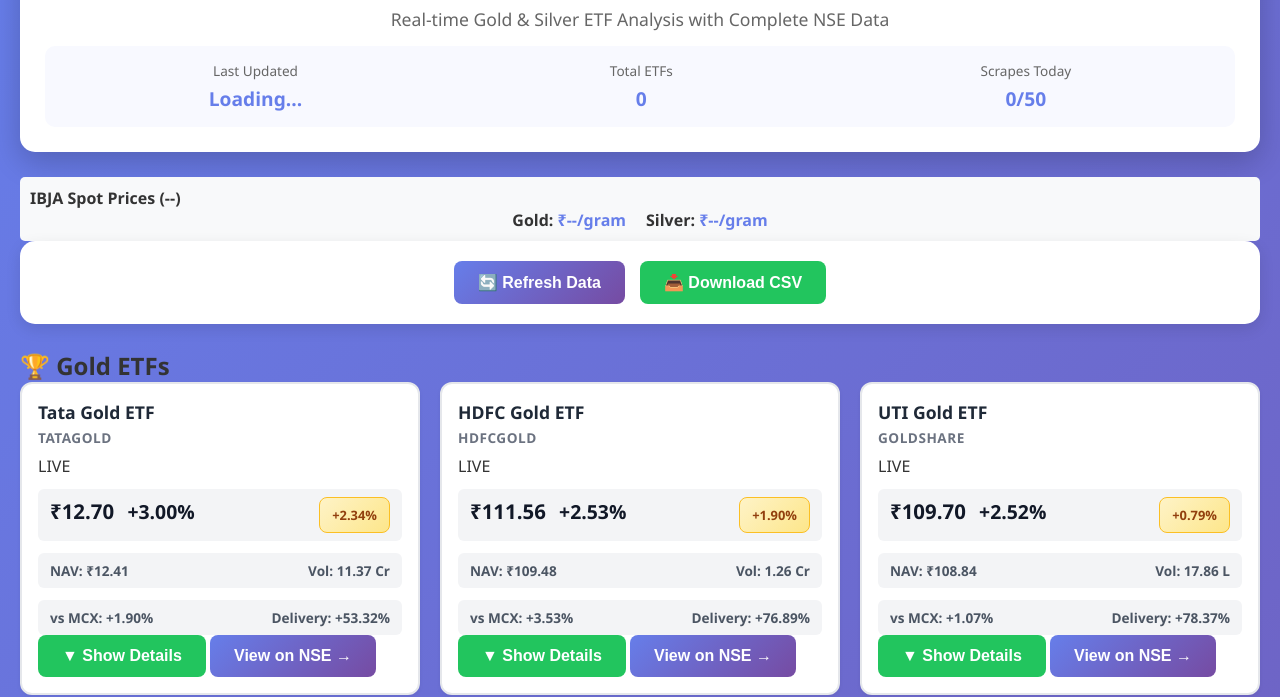
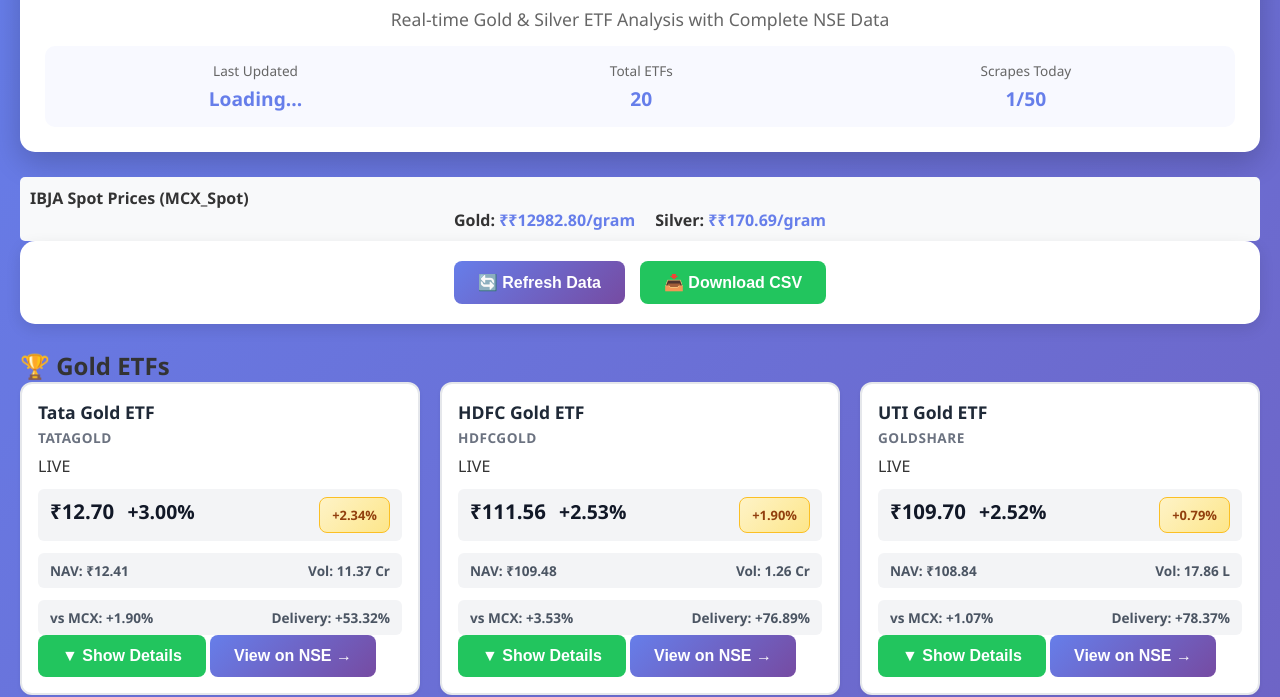
Before and after one commit to abhishekkumar9807/etf-tracker, a plain HTML site: page public/index.html in a window 1280 px wide. Shown: the part 103-800 px from the top of the page. Drawn offline with nearby package versions, Linux system fonts and the light colour scheme.

Commit message:
Update index.html

```diff
--- a/public/index.html
+++ b/public/index.html
@@ -935,6 +935,57 @@
                 updateStatus(`✅ Loaded ${allETFs.length} ETFs successfully`, 'success');
 
                 console.log(`✅ Loaded ${goldETFs.length} gold + ${silverETFs.length} silver ETFs`);
+                // ========== UPDATE STATUS BAR ==========
+                // Update Last Updated
+                const lastUpdateEl = document.getElementById('last-update');
+                if (lastUpdateEl && lastUpdated) {
+                  try {
+                    const date = new Date(lastUpdated.trim());
+                    if (!isNaN(date.getTime())) {
+                      lastUpdateEl.textContent = date.toLocaleString('en-IN', {
+                        day: '2-digit',
+                        month: 'short',
+                        hour: '2-digit',
+                        minute: '2-digit',
+                        hour12: true
+                      });
+                    }
+                  } catch (e) {
+                    lastUpdateEl.textContent = lastUpdated.trim();
+                  }
+                }
+
+                // Update Total ETFs
+                const totalEtfsEl = document.getElementById('total-etfs');
+                if (totalEtfsEl) {
+                  totalEtfsEl.textContent = allETFs.length;
+                }
+
+                // Update Scrape Count
+                const scrapeCountEl = document.getElementById('scrape-count');
+                if (scrapeCountEl) {
+                  scrapeCountEl.textContent = '1/50'; // Update if tracking actual scrapes
+                }
+
+                // Update MCX/IBJA Gold Price
+                const mcxGoldEl = document.getElementById('mcx-gold');
+                if (mcxGoldEl && mcxData && mcxData.gold_per_gram) {
+                  mcxGoldEl.textContent = `₹${formatCurrency(mcxData.gold_per_gram)}/gram`;
+                }
+
+                // Update MCX/IBJA Silver Price
+                const mcxSilverEl = document.getElementById('mcx-silver');
+                if (mcxSilverEl && mcxData && mcxData.silver_per_gram) {
+                  mcxSilverEl.textContent = `₹${formatCurrency(mcxData.silver_per_gram)}/gram`;
+                }
+
+                // Update MCX Header with source
+                const mcxHeaderEl = document.getElementById('mcx-header');
+                if (mcxHeaderEl && mcxData && mcxData.source) {
+                  mcxHeaderEl.textContent = `IBJA Spot Prices (${mcxData.source})`;
+                }
+                // ========================================
+
                     // Hide loading spinner
                 const loadingSpinner = document.getElementById('loading-spinner');
                 if (loadingSpinner) {
```
